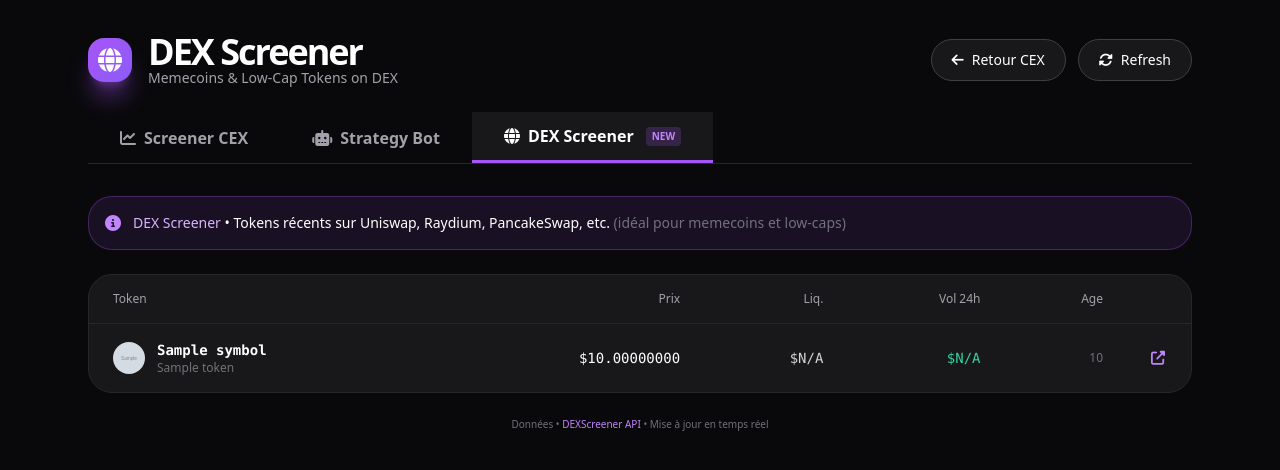
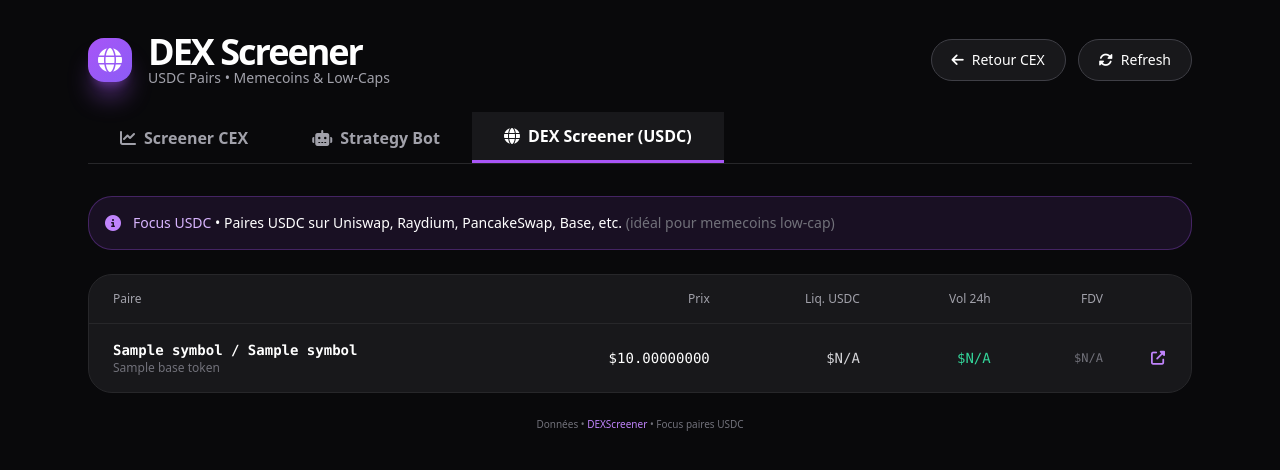
Before and after one commit to farahei-create/crypto-pump-screener, a Flask app: template templates/dex.html in a window 1280 px wide. Shown: the top 470 px of the page. Run offline with Flask 3, Linux system fonts and the light colour scheme; the template is opened without the code that fills it: most values are stand-ins (such as "Sample title", 1, 10 or a date in 2020); grey boxes marked "Sample" are stand-in pictures; some libraries are stand-ins or nearby versions.

Commit message:
Update dex.html to display USDC pairs from search results

```diff
--- a/templates/dex.html
+++ b/templates/dex.html
@@ -3,12 +3,12 @@
 <head>
     <meta charset="UTF-8">
     <meta name="viewport" content="width=device-width, initial-scale=1.0">
-    <title>DEX Screener • Pump Screener</title>
+    <title>DEX Screener • USDC Focus</title>
     <script src="https://cdn.tailwindcss.com"></script>
     <link rel="stylesheet" href="https://cdnjs.cloudflare.com/ajax/libs/font-awesome/6.5.1/css/all.min.css">
     <style>
-        .token-row { transition: all 0.2s ease; }
-        .token-row:hover { transform: translateX(3px); background-color: #18181b; }
+        .pair-row { transition: all 0.2s ease; }
+        .pair-row:hover { transform: translateX(3px); background-color: #18181b; }
         .nav-tab { transition: all 0.2s ease; }
         .nav-tab.active { background: #18181b; color: white; border-bottom: 3px solid #a855f7; }
     </style>
@@ -23,7 +23,7 @@
                 </div>
                 <div>
                     <h1 class="text-4xl font-bold tracking-[-2px]">DEX Screener</h1>
-                    <p class="text-zinc-400 -mt-1 text-sm">Memecoins & Low-Cap Tokens on DEX</p>
+                    <p class="text-zinc-400 -mt-1 text-sm">USDC Pairs • Memecoins & Low-Caps</p>
                 </div>
             </div>
 
@@ -51,8 +51,7 @@
             </a>
             <a href="/dex" class="nav-tab active px-8 py-3 font-semibold flex items-center gap-x-2 text-white border-b-2 border-purple-500">
                 <i class="fas fa-globe"></i>
-                <span>DEX Screener</span>
-                <span class="ml-1 text-[10px] px-1.5 py-0.5 bg-purple-500/20 text-purple-400 rounded">NEW</span>
+                <span>DEX Screener (USDC)</span>
             </a>
         </div>
 
@@ -60,57 +59,50 @@
         <div class="mb-6 p-4 bg-purple-500/10 border border-purple-500/30 rounded-3xl flex items-center gap-x-3">
             <i class="fas fa-info-circle text-purple-400"></i>
             <div class="text-sm">
-                <span class="text-purple-300 font-medium">DEX Screener</span> • Tokens récents sur Uniswap, Raydium, PancakeSwap, etc.
-                <span class="text-zinc-500">(idéal pour memecoins et low-caps)</span>
+                <span class="text-purple-300 font-medium">Focus USDC</span> • Paires USDC sur Uniswap, Raydium, PancakeSwap, Base, etc.
+                <span class="text-zinc-500">(idéal pour memecoins low-cap)</span>
             </div>
         </div>
 
-        <!-- Tokens Table -->
+        <!-- Pairs Table -->
         <div class="bg-zinc-900 border border-zinc-800 rounded-3xl overflow-hidden">
-            {% if tokens %}
+            {% if pairs %}
             <table class="w-full">
                 <thead>
                     <tr class="border-b border-zinc-800 text-xs text-zinc-400">
-                        <th class="px-6 py-4 font-normal text-left">Token</th>
+                        <th class="px-6 py-4 font-normal text-left">Paire</th>
                         <th class="px-6 py-4 font-normal text-right">Prix</th>
-                        <th class="px-6 py-4 font-normal text-right">Liq.</th>
+                        <th class="px-6 py-4 font-normal text-right">Liq. USDC</th>
                         <th class="px-6 py-4 font-normal text-right">Vol 24h</th>
-                        <th class="px-6 py-4 font-normal text-right">Age</th>
+                        <th class="px-6 py-4 font-normal text-right">FDV</th>
                         <th class="px-6 py-4 font-normal w-16"></th>
                     </tr>
                 </thead>
                 <tbody class="text-sm divide-y divide-zinc-800">
-                    {% for token in tokens %}
-                    <tr class="token-row">
+                    {% for pair in pairs %}
+                    <tr class="pair-row">
                         <td class="px-6 py-4">
                             <div class="flex items-center gap-x-3">
-                                {% if token.icon %}
-                                <img src="{{ token.icon }}" class="w-8 h-8 rounded-full" alt="">
-                                {% else %}
-                                <div class="w-8 h-8 bg-purple-500/20 rounded-full flex items-center justify-center">
-                                    <i class="fas fa-rocket text-purple-400 text-xs"></i>
-                                </div>
-                                {% endif %}
                                 <div>
-                                    <div class="font-mono font-semibold">{{ token.symbol or 'UNKNOWN' }}</div>
-                                    <div class="text-xs text-zinc-500">{{ token.name or '' }}</div>
+                                    <div class="font-mono font-semibold">{{ pair.baseToken.symbol }} / {{ pair.quoteToken.symbol }}</div>
+                                    <div class="text-xs text-zinc-500">{{ pair.baseToken.name }}</div>
                                 </div>
                             </div>
                         </td>
                         <td class="px-6 py-4 text-right font-mono">
-                            ${{ '%.8f' % token.priceUsd if token.priceUsd else 'N/A' }}
+                            ${{ '%.8f' % pair.priceUsd if pair.priceUsd else 'N/A' }}
                         </td>
                         <td class="px-6 py-4 text-right font-mono text-zinc-300">
-                            ${{ '{:,.0f}'.format(token.liquidity.usd) if token.liquidity and token.liquidity.usd else 'N/A' }}
+                            ${{ '{:,.0f}'.format(pair.liquidity.usd) if pair.liquidity and pair.liquidity.usd else 'N/A' }}
                         </td>
                         <td class="px-6 py-4 text-right font-mono text-emerald-400">
-                            ${{ '{:,.0f}'.format(token.volume.h24) if token.volume and token.volume.h24 else 'N/A' }}
+                            ${{ '{:,.0f}'.format(pair.volume.h24) if pair.volume and pair.volume.h24 else 'N/A' }}
                         </td>
-                        <td class="px-6 py-4 text-right text-xs text-zinc-500">
-                            {{ token.age or 'N/A' }}
+                        <td class="px-6 py-4 text-right font-mono text-xs text-zinc-500">
+                            ${{ '{:,.0f}'.format(pair.fdv) if pair.fdv else 'N/A' }}
                         </td>
                         <td class="px-6 py-4">
-                            <a href="{{ token.url }}" target="_blank" class="text-purple-400 hover:text-purple-300">
+                            <a href="{{ pair.url }}" target="_blank" class="text-purple-400 hover:text-purple-300">
                                 <i class="fas fa-external-link-alt"></i>
                             </a>
                         </td>
@@ -121,14 +113,14 @@
             {% else %}
             <div class="px-6 py-12 text-center">
                 <i class="fas fa-globe text-4xl text-zinc-700 mb-4"></i>
-                <div class="text-zinc-400">Aucune donnée DEX disponible pour le moment.</div>
-                <div class="text-xs text-zinc-500 mt-2">Essayez de rafraîchir ou vérifiez votre connexion.</div>
+                <div class="text-zinc-400">Aucune paire USDC trouvée pour le moment.</div>
+                <div class="text-xs text-zinc-500 mt-2">Essayez de rafraîchir.</div>
             </div>
             {% endif %}
         </div>
 
         <div class="mt-6 text-center text-[10px] text-zinc-500">
-            Données • <a href="https://dexscreener.com" target="_blank" class="text-purple-400 hover:underline">DEXScreener API</a> • Mise à jour en temps réel
+            Données • <a href="https://dexscreener.com" target="_blank" class="text-purple-400 hover:underline">DEXScreener</a> • Focus paires USDC
         </div>
     </div>
 </body>
```
